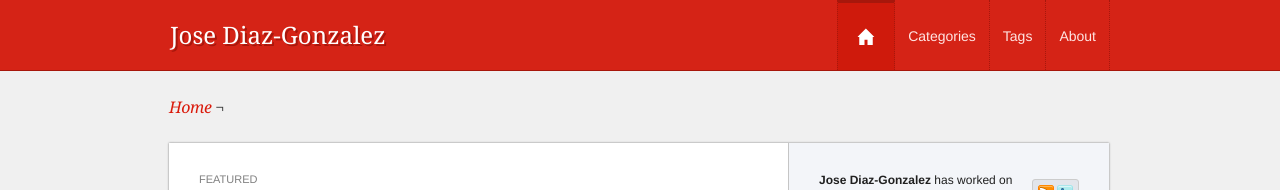
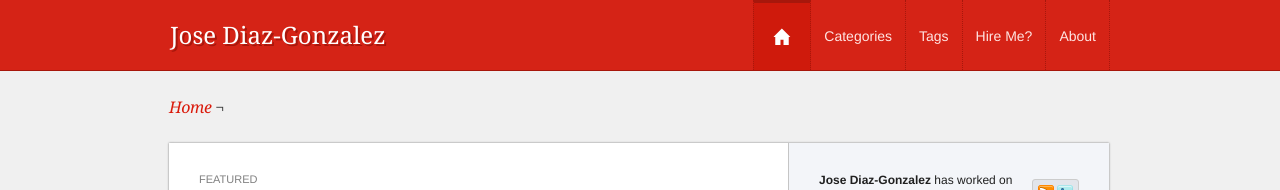
Before and after one commit to husayt/josediazgonzalez.com, a Jekyll site: the page built from index.html, in a window 1280 px wide. Shown: the top 190 px of the page. Built offline with Jekyll 4.4.1, drawn with Linux system fonts in a browser that asks for light colours; Markdown is read by kramdown in place of the engine named in the settings.

Commit message:
hire-me?

```diff
--- a/_includes/navigation.markdown
+++ b/_includes/navigation.markdown
@@ -3,6 +3,7 @@
 		<li><a class="current home" href="/">Home</a></li>
 		<li><a href="/categories/">Categories</a></li>
 		<li><a href="/tags/">Tags</a></li>
+		<li><a href="/hire-me/">Hire Me?</a></li>
 		<li><a href="/about/">About</a></li>
 	</ul>
 </div><!-- end: #nav -->
```
